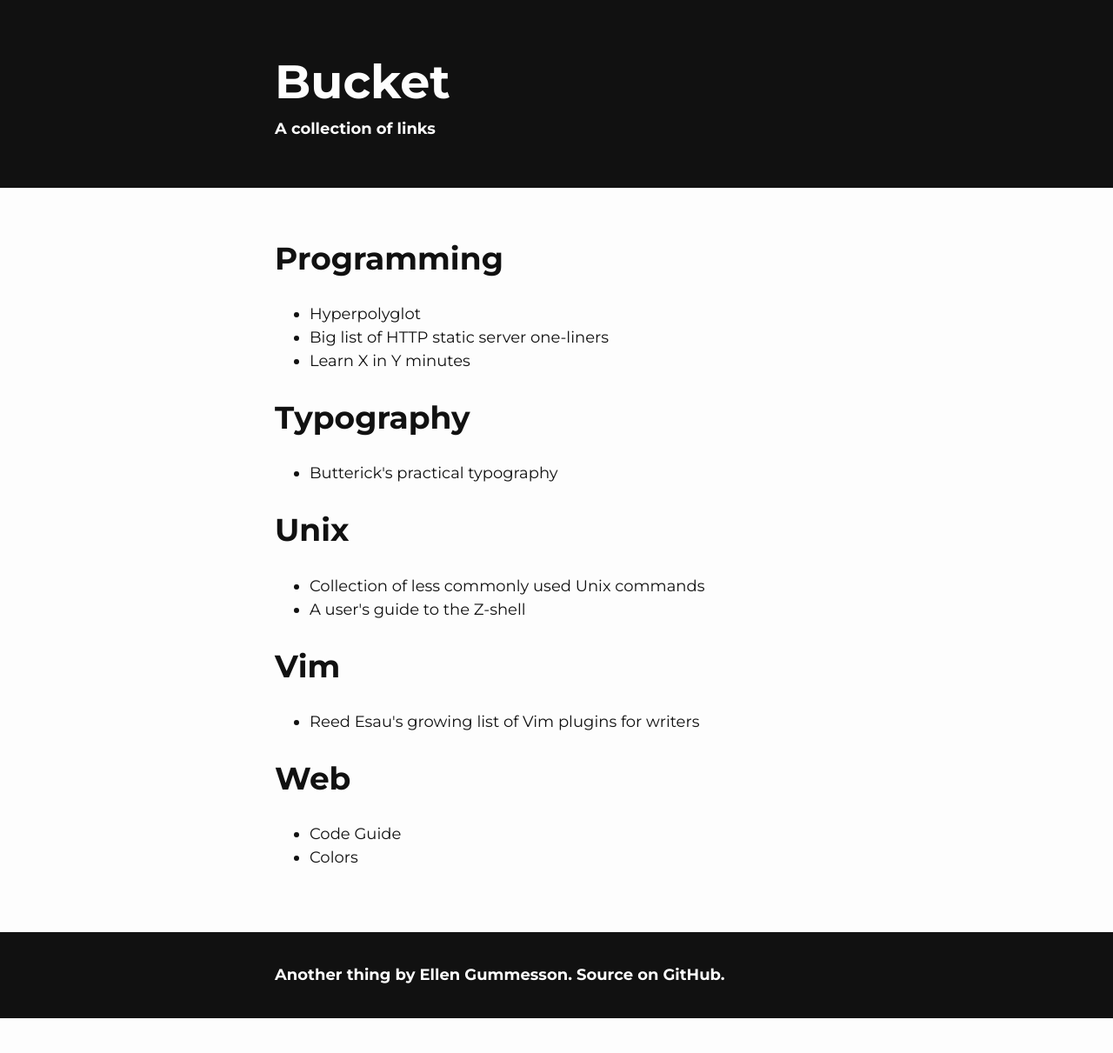
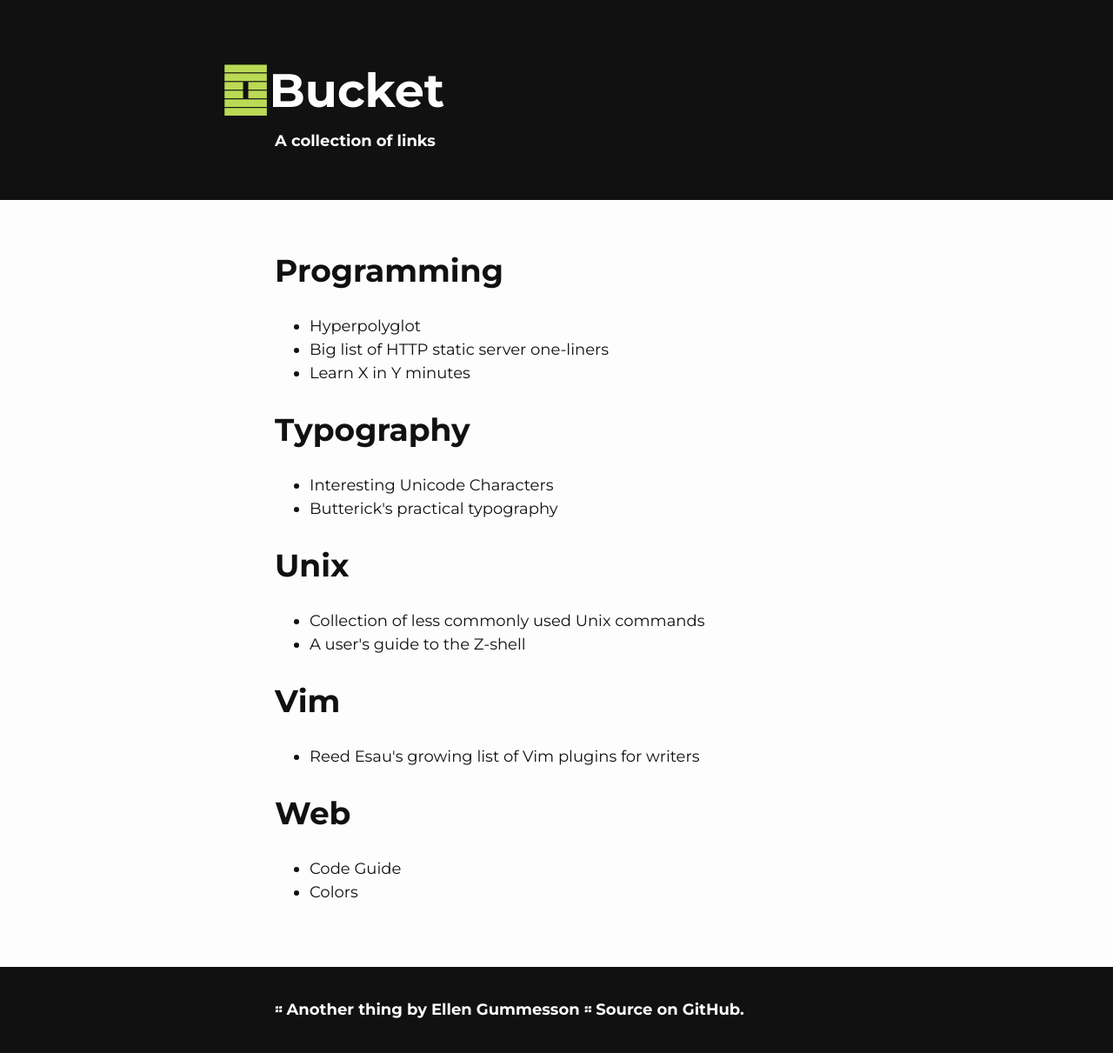
Before and after one commit to gummesson/bucket, a Jekyll site: the page built from index.html, in a window 1280 px wide. Shown: the whole page at 87% size. Built offline with Jekyll 4.4.1, drawn with Linux system fonts in a browser that asks for light colours; before the commit the page ends 1171 px from its top, so only the background shows below that.

Commit message:
Secondary content exerpt

```diff
--- a/_layouts/default.html
+++ b/_layouts/default.html
@@ -19,7 +19,7 @@
       <div class="landmark">
         <div class="wrap">
           <h1 class="logo cramp">
-            <a class="shh" href="{{ site.url }}/">{{ site.name }}</a>
+            <a class="shh" href="{{ site.url }}/"><span class="big">䷼</span>{{ site.name }}</a>
           </h1><!-- /logo -->
           <p class="hook cramp">{{ site.description }}</p>
         </div><!-- /wrap -->
@@ -38,8 +38,8 @@
       <div class="island">
         <div class="wrap">
           <p class="hook cramp">
-            Another thing by <a class="shh" href="{{ site.author[1] }}">{{ site.author[0] }}</a>.
-            <a class="shh" href="{{ site.author[2] }}">Source on GitHub</a>.
+            ። Another thing by <a class="shh" href="{{ site.author[1] }}">{{ site.author[0] }}</a>
+            <a class="shh" href="{{ site.author[2] }}"> ። Source on GitHub</a>.
           </p>
         </div><!-- /wrap -->
       </div><!-- /island -->
--- a/_layouts/page.html
+++ b/_layouts/page.html
@@ -10,5 +10,11 @@
   </h1>
   <p class="hook space-above">Added on {{ page.date | date: "%B" }} {% case day %}{% when "1" or "21" or "31" %}{{ day }}st{% when "2" or "22" %}{{ day }}nd{% when "3" or "23" %}{{ day }}rd{% else %}{{ day }}th{% endcase %}, {{ page.date | date: "%Y" }} <a class="shh" href="{{ post.url }}">&infin;</a></p>
   {% endif %}
-  {{ content }}
+  {{ content | split:'<!--aside-start-->' | first }}
 </article><!-- /page -->
+
+{% if page.content contains '--aside-start' %}
+<aside>
+{{ content | split:'<!--aside-start-->' | last | split:'<!--aside-end-->' | first }}
+</aside>
+{% endif %}
--- a/index.html
+++ b/index.html
@@ -12,11 +12,7 @@
 {% assign first = sorted | first %}
 {% for category in sorted %}
 <section class="category">
-  {% if category == first %}
-  <h1 class="cramp-above">{{ category | capitalize }}</h1>
-  {% else %}
-  <h1>{{ category | capitalize }}</h1>
-  {% endif %}
+  <h1 {% if category == first %}class="cramp-above"{% endif %}>{{ category | capitalize }}</h1>
   <ul>
   {% for post in site.posts %}
     {% if post.categories.first == category %}
@@ -28,3 +24,9 @@
 </ul>
 </section><!-- /category -->
 {% endfor %}
+
+{% capture categories %}
+  {% for category in site.categories %}
+    {{ category.first | strip }}, <span>{{category.last | size}}<span>#
+  {% endfor %}
+{% endcapture %}
```
Also changed, not shown: _assets/styl/base.styl (+23 -0 lines), _posts/2014-03-06-unicode-characters.md (added, +36 -0 lines), Gemfile.lock (added), README.md, assets/css/style.css.
